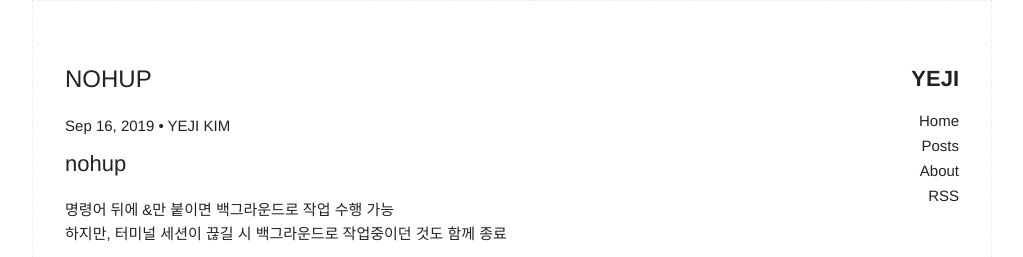
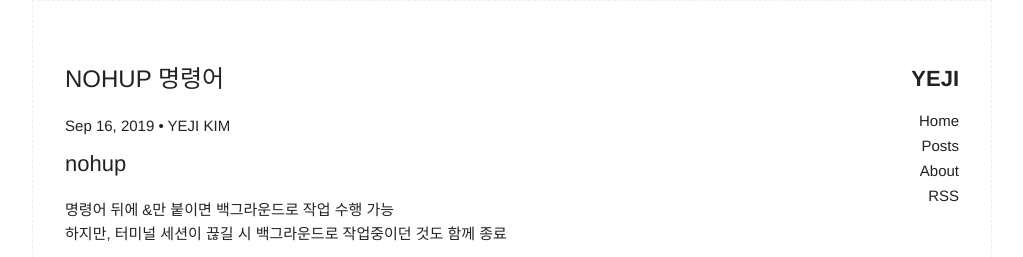
Before and after one commit to yeji0092/yeji0092.github.io, a Jekyll site: the page built from _posts/2019-09-16-nohup-post.md, in a window 1280 px wide. Shown: the top 257 px of the page, without its empty margins (128-1151 px from the left). Built offline with Jekyll 4.4.1, drawn with Linux system fonts in a browser that asks for light colours.

Commit message:
modified : something

```diff
--- a/_posts/2019-09-16-nohup-post.md
+++ b/_posts/2019-09-16-nohup-post.md
@@ -1,9 +1,9 @@
 ---
 layout : post
-title : NOHUP
+title : NOHUP 명령어
 author : YEJI KIM
-date: 2019-09-16
-categories: LINUX
+date : 2019-09-16
+categories : LINUX
 
 ---
 
```
